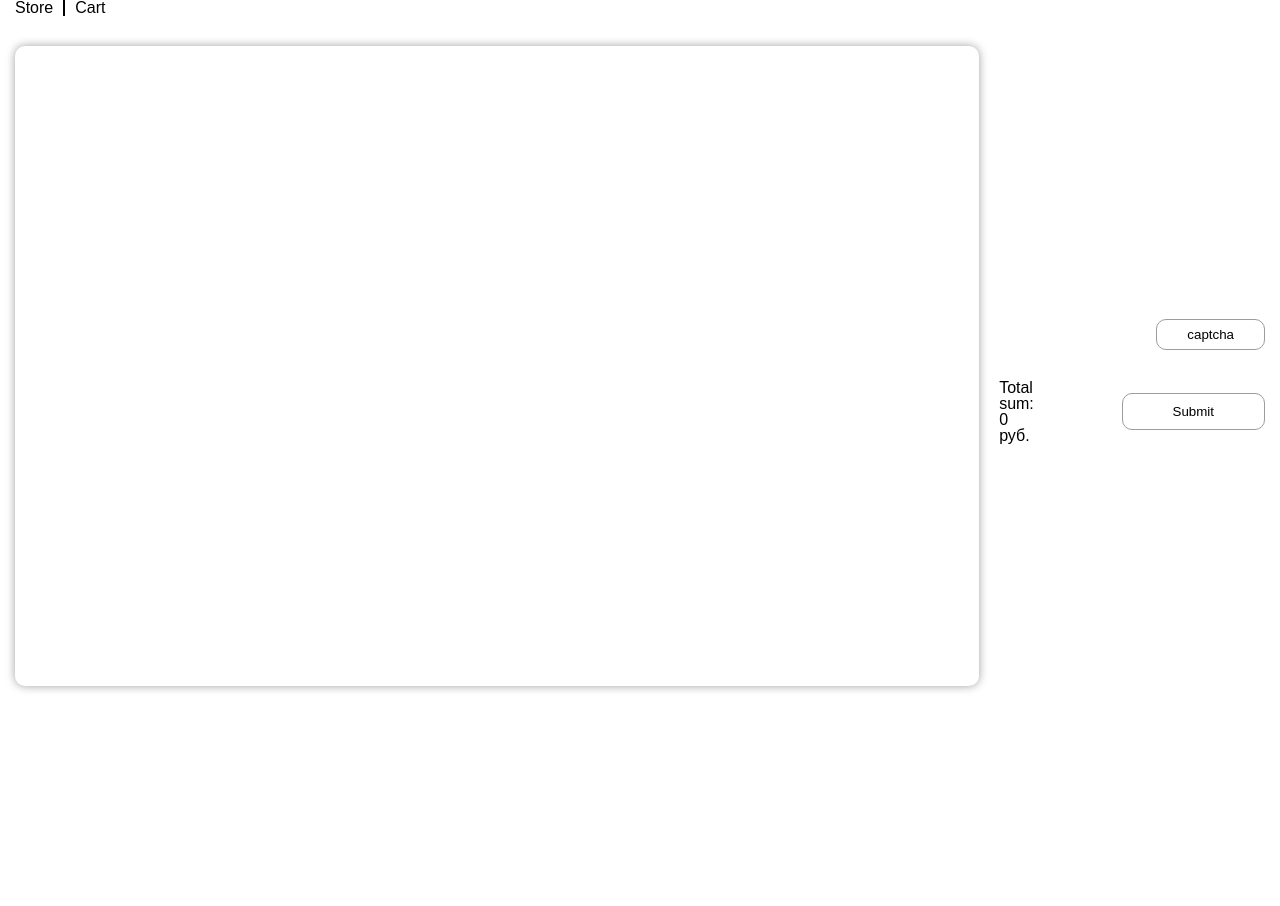
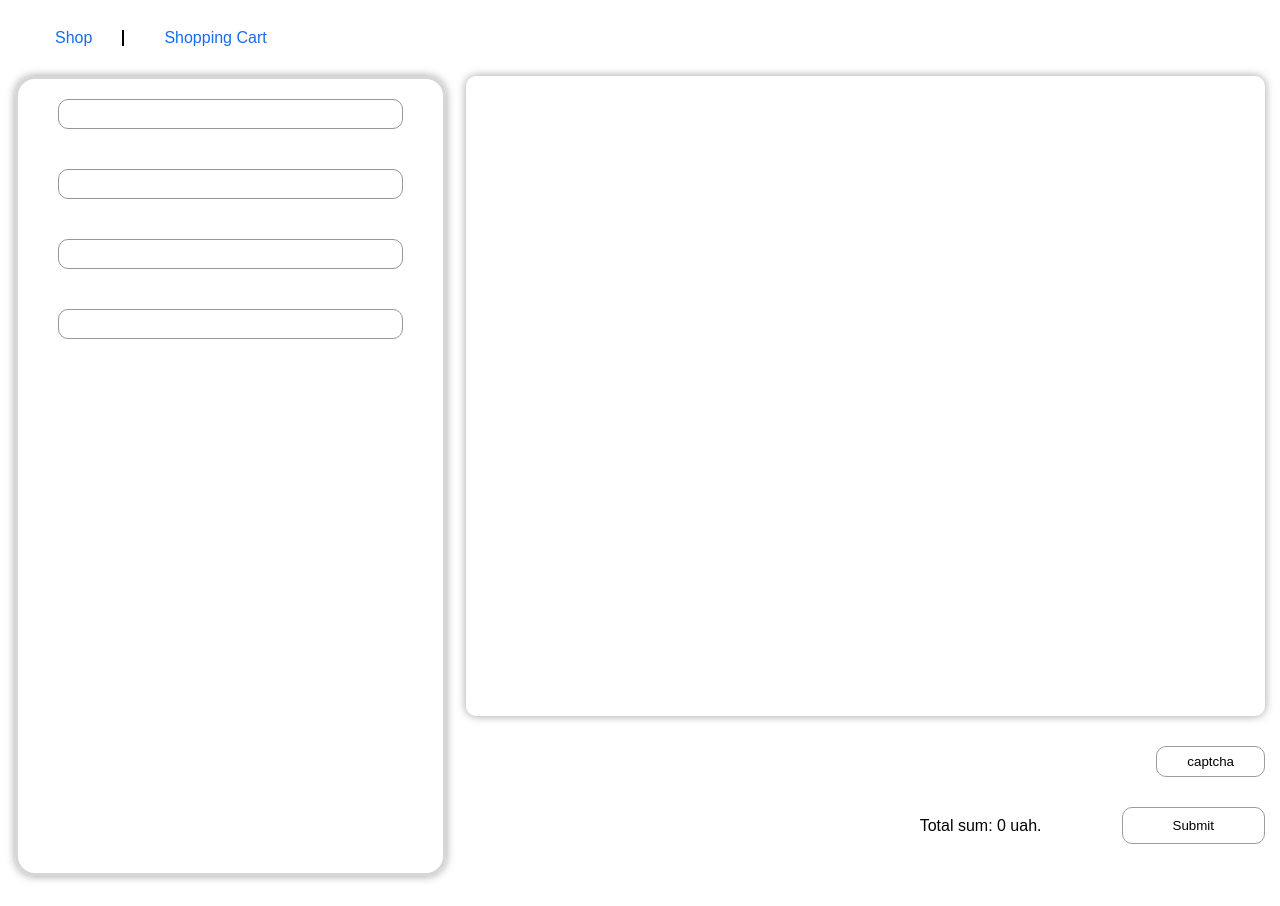
Before and after one commit to GennadyBerg/EliTech, a React (Vite) app: page /cart in a window 1280 px wide. Before the commit the page ends 800 px from the top, so only its background shows below. Built offline with nearby package versions, Linux system fonts and the light colour scheme.

Commit message:
card restore

```diff
--- a/src/assets/components/Cart/Cart.jsx
+++ b/src/assets/components/Cart/Cart.jsx
@@ -1,8 +1,7 @@
-
-import React, { useState } from 'react';
+import React, {useState} from 'react';
 import './cart.css';
 
-const Cart = ({ cartItems, setCartItems }) => {
+const Cart = ({cartItems, setCartItems}) => {
     const [quantities, setQuantities] = useState({});
 
     const handleQuantityChange = (productId, event) => {
@@ -15,7 +14,7 @@ const Cart = ({ cartItems, setCartItems }) => {
         setCartItems((prevCartItems) =>
             prevCartItems.map((item) =>
                 item.productId === productId
-                    ? { ...item, quantity: parseInt(value) }
+                    ? {...item, quantity: parseInt(value)}
                     : item
             ).filter((item) => item.quantity > 0)
         );
@@ -40,15 +39,36 @@ const Cart = ({ cartItems, setCartItems }) => {
     return (
         <div className="cart">
             <div className="cart__container">
+                <div className="cart__form">
+                    <div className="cart__map">
+                    </div>
+                    <form className="cart__inputs">
+                        <div className="cart__input">
+                            <input className='input-cart' type="text"/>
+                        </div>
+                        <div className="cart__input">
+                            <input className='input-cart' type="text"/>
+                        </div>
+                        <div className="cart__input">
+                            <input className='input-cart' type="text"/>
+                        </div>
+                        <div className="cart__input">
+                            <input className='input-cart' type="text"/>
+                        </div>
+                    </form>
+                </div>
+                <div className="orderList__main">
+                    <div className="cart__orderList">
+                        <div className="orderList__root">
                             <div className="orderList__container">
                                 {cartItemsInCart.map((item) => (
                                     <div key={`${item.storeId}-${item.productId}`} className="orderList__item">
                                         <div className="orderList__image">
-                                <img src={item.img} alt="" className="orderList__img" />
+                                            <img src={item.img} alt="" className="orderList__img"/>
                                         </div>
                                         <div className="orderList__content">
                                             <div className="orderList__title">{item.name}</div>
-                                <div className="orderList__price">{item.price} руб.</div>
+                                            <div className="orderList__price">{item.price} uah.</div>
                                             <div className="orderList__count">
                                                 <input
                                                     className="orderList__input"
@@ -60,7 +80,8 @@ const Cart = ({ cartItems, setCartItems }) => {
                                                 />
                                             </div>
                                             <div className="orderList__remove">
-                                    <button onClick={() => handleRemoveItem(item.productId)}>Удалить</button>
+                                                <button onClick={() => handleRemoveItem(item.productId)}>Удалить
+                                                </button>
                                             </div>
                                         </div>
                                     </div>
@@ -71,9 +92,12 @@ const Cart = ({ cartItems, setCartItems }) => {
                                     <button className="captcha">captcha</button>
                                 </div>
                                 <div className="orderList__submit">
-                        <div className="orderList_sum">Total sum: {calculateTotalSum()} руб.</div>
+                                    <div className="orderList_sum">Total sum: {calculateTotalSum()} uah.</div>
                                     <div className="orderList__button">
                                         <button className="button__submit">Submit</button>
+                                    </div>
+                                </div>
+                            </div>
                         </div>
                     </div>
                 </div>
--- a/src/assets/components/Cart/cart.css
+++ b/src/assets/components/Cart/cart.css
@@ -44,8 +44,11 @@
     padding: 0 10px;
 }
 
+.orderList__main {
+    width: 100%;
+}
+
 .cart__orderList {
-    width: 50%;
 }
 
 .orderList__root {
--- a/src/assets/components/Header/Header.jsx
+++ b/src/assets/components/Header/Header.jsx
@@ -9,10 +9,10 @@ const Header = () => {
                 <div className="header__navbar">
                     <ul className="navbar__list">
                         <li className='navbar__item _border'>
-                            <NavLink to='/'>Store</NavLink>
+                            <NavLink to='/'>Shop</NavLink>
                         </li>
                         <li className='navbar__item'>
-                            <NavLink to='/cart'>Cart</NavLink>
+                            <NavLink to='/cart'>Shopping Cart</NavLink>
                         </li>
                     </ul>
                 </div>
--- a/src/assets/components/Header/header.css
+++ b/src/assets/components/Header/header.css
@@ -2,13 +2,18 @@
 .navbar__list {
     display: flex;
     align-items: center;
-    gap: 10px;
+    gap: 30px;
+    margin: 30px;
+
 }
 
 
 
 .navbar__item a{
-    color: black;
+    color: rgb(21, 108, 239);
+    padding-left: 10px;
+    padding-right: 20px;
+
 }
 
 ._border {
--- a/src/assets/db/ShopDbProvider.jsx
+++ b/src/assets/db/ShopDbProvider.jsx
@@ -21,15 +21,15 @@ class ShopDbProvider extends React.Component {
     await this.updateEnities(stores, 'stores');
 
     const products = [
-      { id: 1, name: 'Товар 1.1', img: product1img, storeId: 1 },
-      { id: 2, name: 'Товар 1.2', img: product2img, storeId: 1 },
-      { id: 3, name: 'Товар 1.3', img: product3img, storeId: 1 },
-      { id: 4, name: 'Товар 2.1', img: product1img, storeId: 2 },
-      { id: 5, name: 'Товар 2.2', img: product2img, storeId: 2 },
-      { id: 6, name: 'Товар 2.3', img: product3img, storeId: 2 },
-      { id: 7, name: 'Товар 3.1', img: product1img, storeId: 3 },
-      { id: 8, name: 'Товар 3.2', img: product2img, storeId: 3 },
-      { id: 9, name: 'Товар 3.3', img: product3img, storeId: 3 },
+      { id: 1, name: 'Товар 1.1', img: product1img, storeId: 1 , price:99},
+      { id: 2, name: 'Товар 1.2', img: product2img, storeId: 1 , price:98},
+      { id: 3, name: 'Товар 1.3', img: product3img, storeId: 1 , price:97},
+      { id: 4, name: 'Товар 2.1', img: product1img, storeId: 2 , price:96},
+      { id: 5, name: 'Товар 2.2', img: product2img, storeId: 2 , price:95},
+      { id: 6, name: 'Товар 2.3', img: product3img, storeId: 2 , price:94},
+      { id: 7, name: 'Товар 3.1', img: product1img, storeId: 3 , price:93},
+      { id: 8, name: 'Товар 3.2', img: product2img, storeId: 3 , price:92},
+      { id: 9, name: 'Товар 3.3', img: product3img, storeId: 3 , price:91},
     ];
 
     await this.updateEnities(products, 'products');
--- a/src/index.css
+++ b/src/index.css
@@ -76,7 +76,7 @@ body {
 }
 
 ._container {
-    max-width: 1920px;
+    width: 100%;
     margin: 0 auto;
     padding: 0 15px;
     overflow: hidden;
```
Lines whose indentation alone changed are shown as unchanged.
